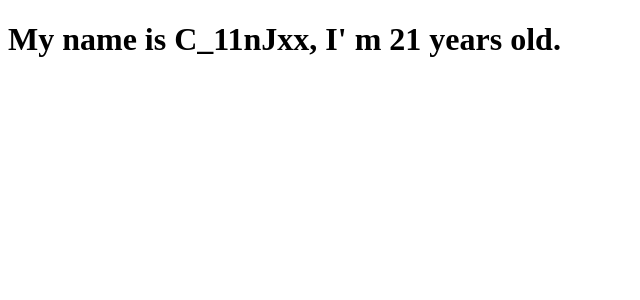
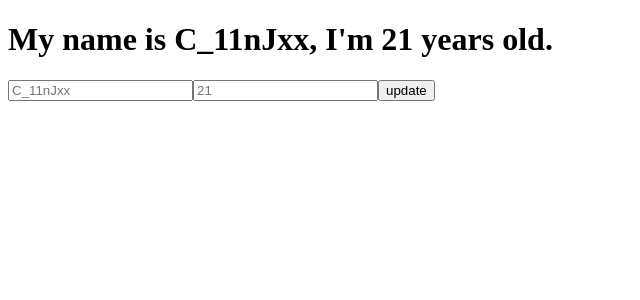
Before and after one commit to C11NJXX/react-monster, a React (Vite) app in the folder react-hooks/: page / in a window 1280 px wide. Shown: the top 300 px of the page, without its empty margins (0-640 px from the left). Built offline with nearby package versions, Linux system fonts and the light colour scheme.

Commit message:
useContext exercise

```diff
--- a/react-hooks/src/App.jsx
+++ b/react-hooks/src/App.jsx
@@ -1,19 +1,27 @@
-import ComponentA from "./hooks/useContext/ComponentA";
+// import ComponentA from "./hooks/useContext/ComponentA";
+// import { createContext } from "react";
+// export const Data = createContext();
+// export const Data1 = createContext();
 
-import { createContext } from "react";
-export const Data = createContext();
-export const Data1 = createContext();
+import UpdateUser from "./hooks/useContext/exercises/UpdateUser";
+import { UserProvider } from "./hooks/useContext/exercises/UserContext";
+import UserProfile from "./hooks/useContext/exercises/UserProfile";
 
 const App = () => {
-  const name = "C_11nJxx";
-  const age = 21;
+  // const name = "C_11nJxx";
+  // const age = 21;
+  // return (
+  // <Data.Provider value={name}>
+  //   <Data1.Provider value={age}>
+  //     <ComponentA />
+  //   </Data1.Provider>
+  // </Data.Provider>
+  // );
   return (
-    <Data.Provider value={name}>
-      <Data1.Provider value={age}>
-        <ComponentA />
-      </Data1.Provider>
-    </Data.Provider>
+    <UserProvider>
+      <UserProfile />
+      <UpdateUser />
+    </UserProvider>
   );
 };
-
 export default App;
--- /dev/null
+++ b/react-hooks/src/hooks/useContext/exercises/UpdateUser.jsx
@@ -0,0 +1,42 @@
+import { useContext, useState } from "react";
+import { UserContext } from "./UserContext";
+const UpdateUser = () => {
+  const { updateUser } = useContext(UserContext);
+  const [newName, setNewName] = useState();
+  const [newAge, setNewAge] = useState();
+  const handleSubmit = (e) => {
+    e.preventDefault();
+    if (newName.trim() && newAge) {
+      updateUser({ newName, newAge });
+      setNewName("");
+      setNewAge("");
+    }
+  };
+  return (
+    <>
+      <form>
+        <input
+          type="text"
+          value={newName}
+          placeholder="C_11nJxx"
+          onChange={(e) => {
+            setNewName(e.target.value);
+          }}
+        />
+        <input
+          type="text"
+          value={newAge}
+          placeholder="21"
+          onChange={(e) => {
+            setNewAge(e.target.value);
+          }}
+        />
+        <button type="submit" onClick={handleSubmit}>
+          update
+        </button>
+      </form>
+    </>
+  );
+};
+
+export default UpdateUser;
--- /dev/null
+++ b/react-hooks/src/hooks/useContext/exercises/UserContext.jsx
@@ -0,0 +1,17 @@
+import { createContext, useState } from "react";
+
+const UserContext = createContext();
+
+const UserProvider = ({ children }) => {
+  const [user, setUser] = useState({ name: "C_11nJxx", age: 21 });
+  const updateUser = ({ newName, newAge }) => {
+    setUser({ name: newName, age: newAge });
+  };
+  return (
+    <UserContext.Provider value={{ user, updateUser }}>
+      {children}
+    </UserContext.Provider>
+  );
+};
+
+export { UserContext, UserProvider };
--- /dev/null
+++ b/react-hooks/src/hooks/useContext/exercises/UserProfile.jsx
@@ -0,0 +1,13 @@
+import { useContext } from "react";
+import { UserContext } from "./UserContext";
+
+const UserProfile = () => {
+  const { user } = useContext(UserContext);
+  return (
+    <h1>
+      My name is {user.name}, I'm {user.age} years old.
+    </h1>
+  );
+};
+
+export default UserProfile;
```
